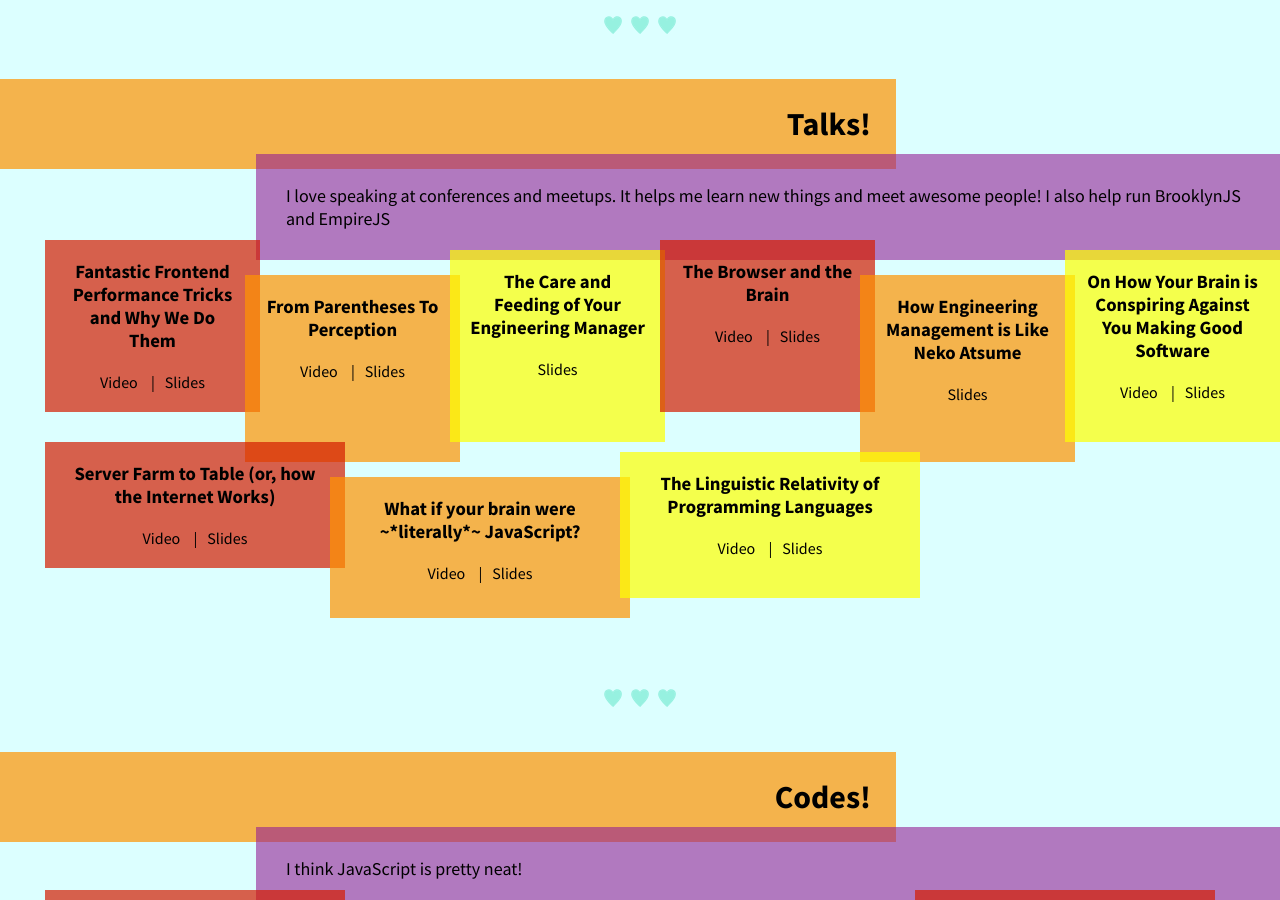
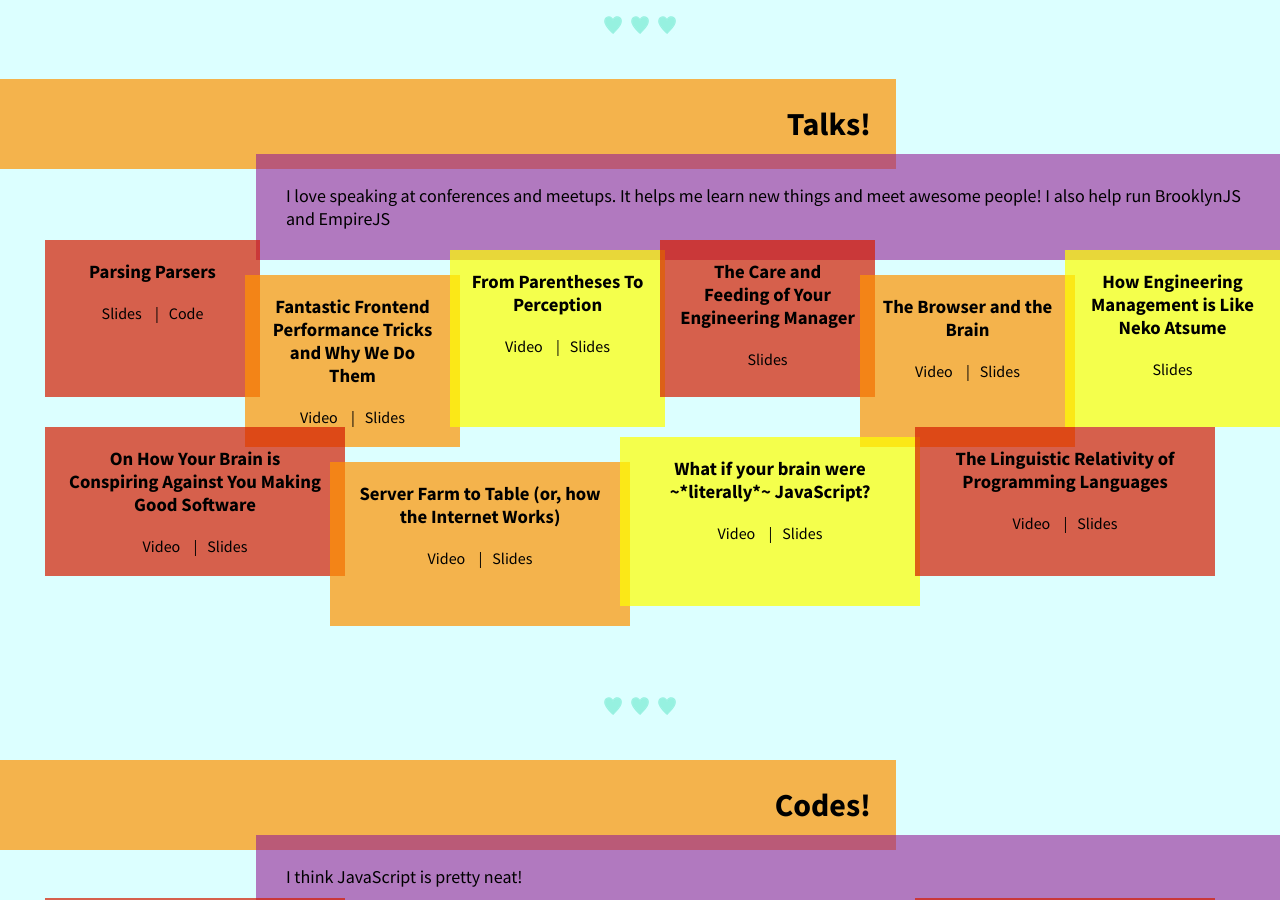
Before and after one commit to jennazee/jennazee.github.io, a Jekyll site: the page index.html, which Jekyll copies as it is, in a window 1280 px wide and 900 px high, scrolled down 647 px. Built offline with Jekyll 4.4.1, drawn with Linux system fonts in a browser that asks for light colours.

Commit message:
Add box for jsconf hawaii

```diff
--- a/index.html
+++ b/index.html
@@ -28,6 +28,13 @@
       <h2 class="Heading">Talks!</h2>
       <p class="Explanation">I love speaking at conferences and meetups. It helps me learn new things and meet awesome people! I also help run <a href="http://brooklynjs.com">BrooklynJS</a> and <a href="https://empirejs.org">EmpireJS</a></p>
       <ul class="Portfolio">
+        <li class="Portfolio__entry">
+          <h3 class="Portfolio__title">Parsing Parsers</h3>
+          <ul class="Portfolio__links">
+            <li><a href="slides/at-jsconfhi.pdf">Slides</a></li>
+            <li><a href="github.com/jennazee/sparse">Code</a></li>
+          </ul>
+        </li>
         <li class="Portfolio__entry">
           <h3 class="Portfolio__title">Fantastic Frontend Performance Tricks and Why We Do Them</h3>
           <ul class="Portfolio__links">
```
